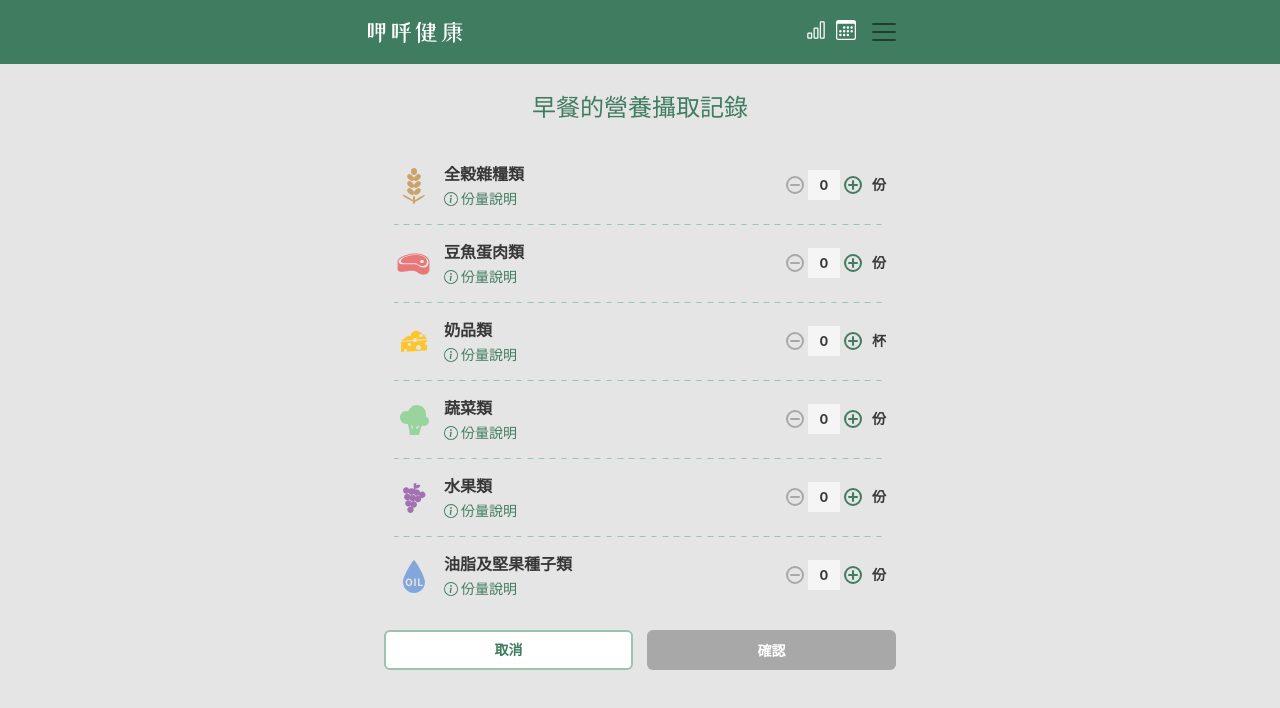
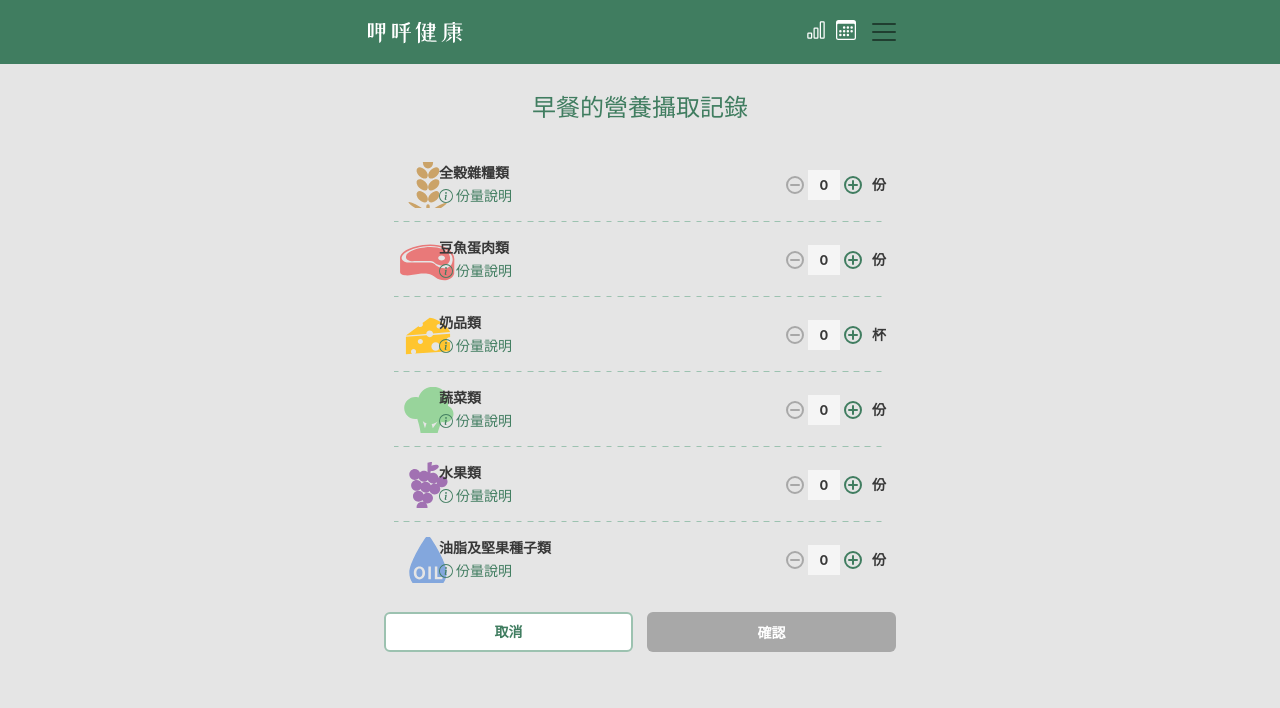
Before and after one commit to yachen168/Healthy-Eating, a Vue app: page /recording/eating-record in a window 1280 px wide. Shown: the top 708 px of the page. Built offline with nearby package versions, Linux system fonts and the light colour scheme.

Commit message:
fix: details of recording table

```diff
--- a/src/components/recording/RecordingTable.vue
+++ b/src/components/recording/RecordingTable.vue
@@ -99,9 +99,13 @@ export default {
   }
   > [data-label]::before {
     width: 60%;
+    padding: 0 0 25px 45px;
+    font-size: 14px;
+    font-weight: 700;
     text-align: left;
-    padding: 0 0 25px 50px;
-    background-position: 0 50%;
+    color: #383838;
+    background-position: 0 40%;
+    background-size: 23%;
     background-repeat: no-repeat;
   }
   > [data-label]:first-of-type::before {
@@ -163,7 +167,7 @@ export default {
   color: #407d60;
   position: absolute;
   bottom: 15px;
-  left: 50px;
+  left: 45px;
   font-size: 14px;
   cursor: pointer;
   svg {
```
